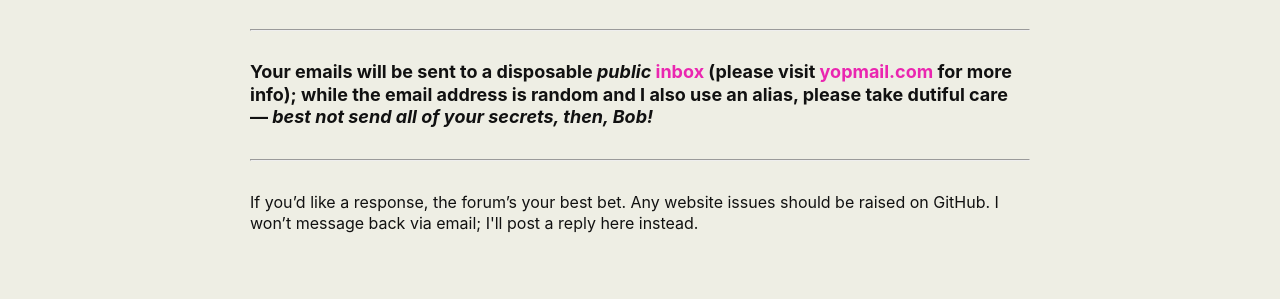
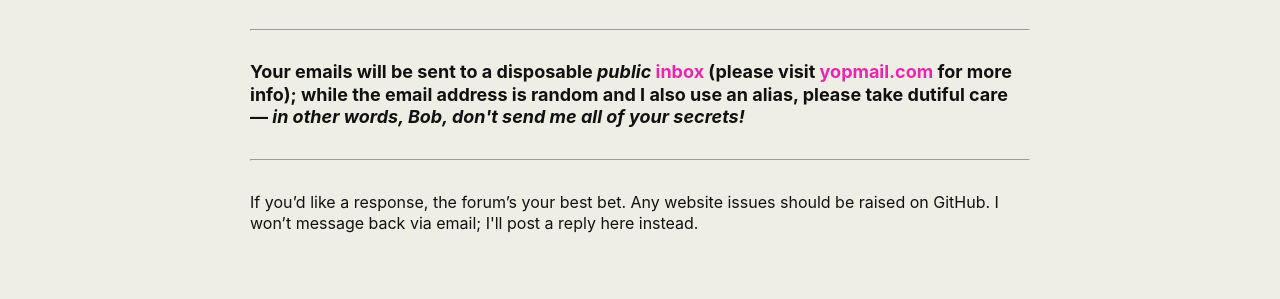
Before and after one commit to martbetz/martbetz.github.io, a Jekyll site: the page built from contact.html, in a window 1280 px wide. Shown: the part 232-531 px from the top of the page. Built offline with Jekyll 4.4.1, drawn with Linux system fonts in a browser that asks for light colours.

Commit message:
Update contact.html

```diff
--- a/contact.html
+++ b/contact.html
@@ -11,7 +11,7 @@
 
 <hr>
 
-<b>Your emails will be sent to a disposable <i>public</i> <a class="u-email" href="mailto:{{ site.author.email }}">inbox</a> (please visit <a href="https://www.yopmail.com">yopmail.com</a> for more info); while the email address is random and I also use an alias, please take dutiful care — <i> best not send all of your secrets, then, Bob!</i></b>
+<b>Your emails will be sent to a disposable <i>public</i> <a class="u-email" href="mailto:{{ site.author.email }}">inbox</a> (please visit <a href="https://www.yopmail.com">yopmail.com</a> for more info); while the email address is random and I also use an alias, please take dutiful care — <i> in other words, Bob, don't send me all of your secrets!</i></b>
 
 <hr>
 
```
